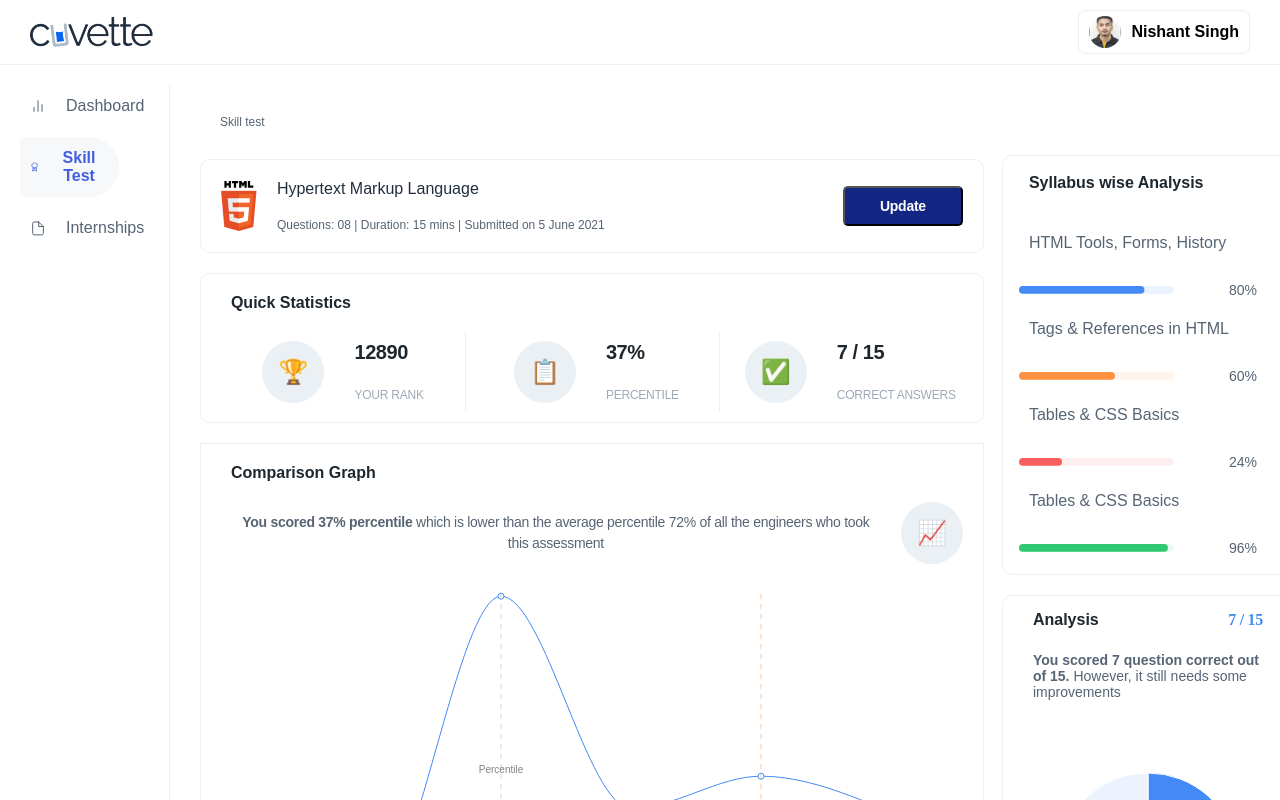
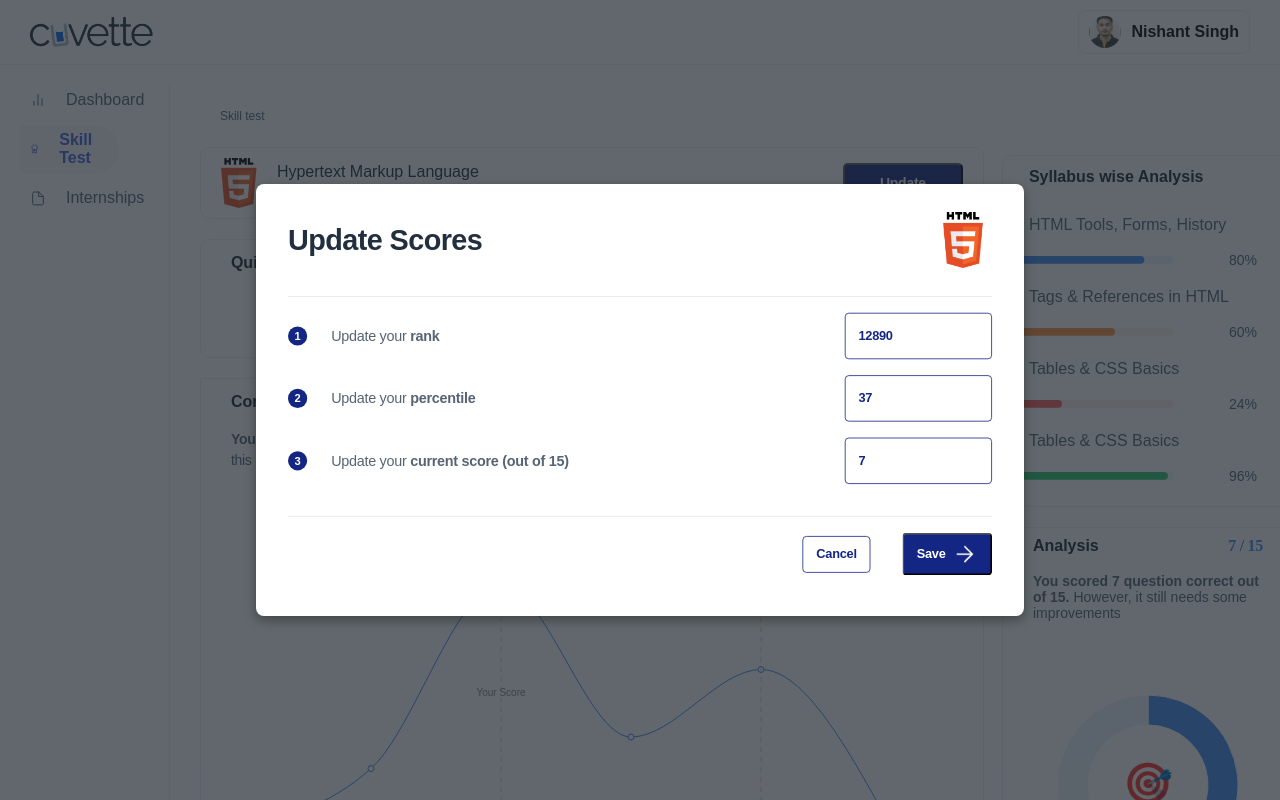
Before and after one commit to nishant7372/frontend-assessment, a React (Create React App) app: page / in a window 1280 px wide. Both pictures are taken after a click on the button "Update". Shown: the top 800 px of the page. Built offline with nearby package versions, Linux system fonts and the light colour scheme.

Commit message:
modal added

```diff
--- a/src/App.css
+++ b/src/App.css
@@ -1,5 +1,5 @@
 .App {
-  text-align: center;
+  /* text-align: center; */
   max-width: 1600px;
   margin: auto;
 }
--- a/src/Pages/Dashboard/index.js
+++ b/src/Pages/Dashboard/index.js
@@ -2,6 +2,7 @@ import { useState } from "react";
 import Aside from "../../components/Aside";
 import Main from "../../components/Main";
 import styles from "./styles.module.css";
+import Modal from "../../components/Modal";
 
 const Dashboard = () => {
   const [modalOpen, setModalOpen] = useState(false);
@@ -22,6 +23,18 @@ const Dashboard = () => {
           correctAnswers={correctAnswers}
         />
       </div>
+      {modalOpen && (
+        <Modal
+          setModalOpen={setModalOpen}
+          modalOpen={modalOpen}
+          rank={rank}
+          setRank={setRank}
+          percentile={percentile}
+          setPercentile={setPercentile}
+          correctAnswers={correctAnswers}
+          setCorrectAnswers={setCorrectAnswers}
+        />
+      )}
     </div>
   );
 };
--- a/src/components/Aside/styles.module.css
+++ b/src/components/Aside/styles.module.css
@@ -3,7 +3,7 @@
   flex-direction: column;
   color: #566474;
   border-right: 1px solid #ebf0f5;
-  height: 90rem;
+  height: 85rem;
 }
 
 .sidebar__item {
@@ -42,5 +42,5 @@
 
 p {
   font-size: 1.6rem;
-  padding: 1rem 1rem;
+  padding: 0.4rem 1rem;
 }
--- a/src/components/Main/index.js
+++ b/src/components/Main/index.js
@@ -4,34 +4,7 @@ import Syllabus from "./Syllabus";
 import { PieChart, Pie, Cell, ReferenceLine } from "recharts";
 import { LineChart, Line, XAxis, Tooltip } from "recharts";
 import images from "../../constants/images";
-
-const graphData = [
-  {
-    name: "0%",
-    value: 24,
-  },
-  {
-    name: "20%",
-    value: 13,
-  },
-  {
-    name: "40%",
-    value: 98,
-  },
-  {
-    name: "60%",
-    value: 39,
-  },
-  {
-    name: "80%",
-    value: 48,
-  },
-  {
-    name: "100%",
-    value: 38,
-  },
-];
-const COLORS = ["rgba(67, 138, 246, 1)", "rgba(67, 138, 246, 0.1)"];
+import { COLORS, graphData } from "../../constants/data";
 
 const Main = ({
   setModalOpen,
@@ -51,9 +24,7 @@ const Main = ({
       { name: "Group A", value: correctAnswers },
       { name: "Group B", value: 15 - correctAnswers },
     ];
-    // console.log('Data before update:', data);
     setData(newData);
-    // console.log('Data after update:', newData);
   }, [correctAnswers]);
 
   return (
@@ -77,7 +48,6 @@ const Main = ({
             className="html__button openModalBtn"
             onClick={() => {
               setModalOpen(true);
-              console.log(modalOpen);
             }}
           >
             Update
@@ -135,7 +105,6 @@ const Main = ({
           </div>
 
           <div className="comp__graph">
-            {/* <ResponsiveContainer width="100%" height="100%"> */}
             <LineChart
               width={700}
               height={400}
@@ -147,12 +116,8 @@ const Main = ({
                 bottom: 5,
               }}
             >
-              {/* <CartesianGrid strokeDasharray="5 5" /> */}
-
               <XAxis dataKey="name" />
-              {/* <YAxis /> */}
               <Tooltip />
-              {/* <Legend /> */}
               <Line
                 type="monotone"
                 dataKey="value"
@@ -162,7 +127,7 @@ const Main = ({
               <ReferenceLine
                 x="40%"
                 stroke="#C8D6E5"
-                label="Percentile"
+                label="Your Score"
                 strokeDasharray="5 5"
               />
               <ReferenceLine
@@ -172,7 +137,6 @@ const Main = ({
                 strokeDasharray="5 5"
               />
             </LineChart>
-            {/* </ResponsiveContainer> */}
           </div>
         </div>
       </div>
@@ -216,7 +180,9 @@ const Main = ({
             <span id="analysis__statement">
               {" "}
               {correctAnswers < 10
-                ? "However, it still needs some improvements"
+                ? correctAnswers > 5
+                  ? "However, it still needs some improvements"
+                  : "You need a lot of improvement"
                 : "Good going, Keep up the good work"}
             </span>
           </p>
@@ -224,8 +190,8 @@ const Main = ({
           <div className="analysis__pie">
             <PieChart width={250} height={250}>
               <foreignObject
-                x={(250 - 100) / 2} // Centering horizontally
-                y={(250 - 50) / 2} // Centering vertically
+                x={(250 - 50) / 2}
+                y={(250 - 50) / 2}
                 width={100}
                 height={100}
                 style={{
--- a/src/components/Main/styles.css
+++ b/src/components/Main/styles.css
@@ -3,11 +3,6 @@
   justify-content: space-between;
   grid-template-columns: 2fr 1fr;
   grid-gap: 2rem;
-  /* padding: 20px; */
-}
-
-p {
-  margin: 0;
 }
 
 .dashboard__item1 {
@@ -223,7 +218,6 @@ p {
   color: #566474;
   font-size: 1.4rem;
   line-height: 150%;
-  /* 21px */
   letter-spacing: -0.28px;
   flex: 1;
 }
@@ -236,8 +230,6 @@ p {
   margin-top: 1rem;
 }
 
-/* progress component styles */
-
 .progress__container {
   display: flex;
   flex-direction: column;
@@ -245,7 +237,6 @@ p {
   align-items: start;
   gap: 0.2rem;
   display: flex;
-  /* width: 100%; */
   border-radius: 10px;
   padding: 0.8rem 1.6rem;
   background: #fff;
@@ -268,7 +259,6 @@ p {
   background-color: #fff;
   border-radius: 10px;
   width: 100%;
-  /* margin-bottom: 1rem; */
 }
 
 .progress__heading {
@@ -287,6 +277,7 @@ p {
   background-color: #fff;
   border-radius: 1rem;
   width: 100%;
+  margin-bottom: 1rem;
 }
 
 .progress__percentage {
@@ -297,16 +288,13 @@ p {
   margin-right: 1rem;
 }
 
-/* analysis styles */
-
 .analysis__container {
   display: flex;
   flex-direction: column;
   justify-content: center;
   align-items: center;
-  gap: 0.3rem;
+  gap: 1rem;
   display: flex;
-  /* width: 100%; */
   border-radius: 1rem;
   padding: 0.5rem 2rem;
   background: #fff;
--- /dev/null
+++ b/src/components/Modal/index.js
@@ -0,0 +1,147 @@
+import { useEffect, useState } from "react";
+import "./styles.css";
+import images from "../../constants/images";
+
+function Modal({
+  setModalOpen,
+  modalOpen,
+  rank,
+  setRank,
+  percentile,
+  setPercentile,
+  correctAnswers,
+  setCorrectAnswers,
+}) {
+  useEffect(() => {
+    if (modalOpen) {
+      document.body.style.overflow = "hidden";
+    } else {
+      document.body.style.overflow = "visible";
+    }
+
+    return () => {
+      document.body.style.overflow = "visible";
+    };
+  }, [modalOpen]);
+
+  const [localValues, setLocalValues] = useState({
+    rank,
+    percentile,
+    correctAnswers,
+  });
+
+  const handleSave = () => {
+    setCorrectAnswers(localValues.correctAnswers);
+    setRank(localValues.rank);
+    setPercentile(localValues.percentile);
+    setModalOpen(false);
+  };
+
+  const handleCancel = () => {
+    setModalOpen(false);
+  };
+
+  return (
+    <div className="modalBackground">
+      <div className="modalContainer">
+        <div className="modal__container">
+          <div className="modal__top">
+            <h1 className="modal__heading">Update Scores</h1>
+            <img src={images.html} alt="" style={{ transform: `scale(0.7)` }} />
+          </div>
+
+          <div className="modalField__conatiner">
+            <div className="modal__field">
+              <div className="modal__innerDiv">
+                <div className="modal__number">1</div>
+                <p className="modal__field__title">
+                  Update your <span style={{ fontWeight: "700" }}>rank</span>
+                </p>
+              </div>
+              <input
+                className="modal__input"
+                type="number"
+                value={localValues.rank}
+                min={1}
+                max={10000}
+                onChange={(e) =>
+                  setLocalValues((prev) => ({
+                    ...prev,
+                    rank: parseInt(e.target.value),
+                  }))
+                }
+              />
+            </div>
+
+            <div className="modal__field">
+              <div className="modal__innerDiv">
+                <div className="modal__number">2</div>
+                <p className="modal__field__title">
+                  Update your{" "}
+                  <span style={{ fontWeight: "700" }}>percentile</span>
+                </p>
+              </div>
+              <input
+                className="modal__input"
+                type="number"
+                value={localValues.percentile}
+                min={0}
+                max={100}
+                onChange={(e) =>
+                  setLocalValues((prev) => ({
+                    ...prev,
+                    percentile: Math.min(parseInt(e.target.value), 100),
+                  }))
+                }
+              />
+            </div>
+
+            <div className="modal__field">
+              <div className="modal__innerDiv">
+                <div className="modal__number">3</div>
+                <p className="modal__field__title">
+                  Update your{" "}
+                  <span style={{ fontWeight: "700" }}>
+                    current score (out of 15)
+                  </span>
+                </p>
+              </div>
+              <input
+                className="modal__input"
+                type="number"
+                value={localValues.correctAnswers}
+                min={0}
+                max={15}
+                onChange={(e) =>
+                  setLocalValues((prev) => ({
+                    ...prev,
+                    correctAnswers: Math.min(parseInt(e.target.value), 15),
+                  }))
+                }
+              />
+            </div>
+          </div>
+          <div className="modal__footer">
+            <button className="modal__btn__secondary" onClick={handleCancel}>
+              Cancel
+            </button>
+            <button className="modal__btn__primary" onClick={handleSave}>
+              Save{" "}
+              <span
+                style={{
+                  display: "flex",
+                  justifyContent: "center",
+                  alignItems: "center",
+                }}
+              >
+                <img src={images.arrow} alt="" />
+              </span>
+            </button>
+          </div>
+        </div>
+      </div>
+    </div>
+  );
+}
+
+export default Modal;
--- /dev/null
+++ b/src/components/Modal/styles.css
@@ -0,0 +1,175 @@
+.modalBackground {
+  height: 100vh;
+  background: rgba(30, 39, 46, 0.7);
+  position: fixed;
+  top: 0;
+  left: 0;
+  right: 0;
+  bottom: 0;
+  z-index: 2000;
+  display: flex;
+  justify-content: center;
+  align-items: center;
+  overflow: hidden;
+}
+
+.modalContainer {
+  width: 88rem;
+  height: 50rem;
+  border-radius: 10px;
+  background-color: white;
+  box-shadow: rgba(0, 0, 0, 0.35) 0px 5px 15px;
+  display: flex;
+  flex-direction: column;
+  padding: 2rem 4rem;
+  transform: scale(0.8);
+}
+
+.modalContainer .title {
+  display: inline-block;
+  text-align: center;
+  margin-top: 10px;
+}
+
+.titleCloseBtn {
+  display: flex;
+  justify-content: flex-end;
+}
+
+.titleCloseBtn button {
+  background-color: transparent;
+  border: none;
+  font-size: 25px;
+  cursor: pointer;
+}
+
+.modal__top {
+  display: flex;
+  justify-content: space-between;
+  align-items: center;
+  margin-bottom: 20px;
+}
+
+.modal__heading {
+  color: #222f3e;
+  font-size: 3.6rem;
+  font-style: normal;
+  font-weight: 700;
+  line-height: normal;
+  letter-spacing: -0.72px;
+}
+
+.modal__field {
+  display: flex;
+  justify-content: space-between;
+  align-items: center;
+  margin-bottom: 2rem;
+}
+
+.modal__innerDiv {
+  display: flex;
+  align-items: center;
+  width: 100%;
+  gap: 2rem;
+}
+
+.modal__number {
+  width: 2.4rem;
+  height: 2.4rem;
+  flex-shrink: 0;
+  background-color: #142683;
+  border-radius: 50%;
+  color: #fff;
+  display: flex;
+  justify-content: center;
+  align-items: center;
+  color: #fff;
+  font-size: 1.4rem;
+  font-style: normal;
+  font-weight: 700;
+  line-height: 28px;
+  letter-spacing: -0.3px;
+}
+
+.modal__field__title {
+  color: #566474;
+  font-size: 1.8rem;
+  font-style: normal;
+  font-weight: 400;
+  line-height: 28px;
+  letter-spacing: -0.36px;
+}
+
+.modal__input {
+  display: flex;
+  width: 15rem;
+  height: 4rem;
+  padding: 0.8rem 1.6rem;
+  justify-content: center;
+  align-items: center;
+  gap: 0.8rem;
+  flex-shrink: 0;
+  border-radius: 5px;
+  border: 1px solid #142683;
+  color: #142683;
+  font-size: 16px;
+  font-style: normal;
+  font-weight: 700;
+  line-height: 28px;
+  letter-spacing: -0.32px;
+}
+
+.modal__input:focus {
+  outline: none;
+  border: 1px solid #142683;
+}
+
+.modalField__conatiner {
+  border-bottom: 1px solid #e4e9f0;
+  padding-bottom: 20px;
+  border-top: 1px solid #e4e9f0;
+  padding-top: 2rem;
+}
+
+.modal__footer {
+  display: flex;
+  justify-content: flex-end;
+  align-items: center;
+  margin-top: 2rem;
+}
+
+.modal__btn__primary {
+  display: inline-flex;
+  padding: 0.8rem 1.6rem;
+  justify-content: center;
+  align-items: center;
+  gap: 8px;
+  border-radius: 5px;
+  background: #142683;
+  color: #fff;
+  font-size: 1.6rem;
+  font-style: normal;
+  font-weight: 700;
+  line-height: 28px;
+  letter-spacing: -0.32px;
+  cursor: pointer;
+  margin-left: 40px;
+}
+
+.modal__btn__secondary {
+  display: inline-flex;
+  padding: 0.8rem 1.6rem;
+  justify-content: center;
+  align-items: center;
+  gap: 8px;
+  border-radius: 5px;
+  border: 1px solid #142683;
+  color: #142683;
+  background: transparent;
+  font-size: 1.6rem;
+  font-style: normal;
+  font-weight: 700;
+  line-height: 28px;
+  letter-spacing: -0.32px;
+  cursor: pointer;
+}
--- /dev/null
+++ b/src/constants/data.js
@@ -0,0 +1,28 @@
+export const graphData = [
+  {
+    name: "0%",
+    value: 10,
+  },
+  {
+    name: "20%",
+    value: 23,
+  },
+  {
+    name: "40%",
+    value: 64,
+  },
+  {
+    name: "60%",
+    value: 30,
+  },
+  {
+    name: "80%",
+    value: 45,
+  },
+  {
+    name: "100%",
+    value: 10,
+  },
+];
+
+export const COLORS = ["rgba(67, 138, 246, 1)", "rgba(67, 138, 246, 0.1)"];
--- a/src/constants/images.js
+++ b/src/constants/images.js
@@ -4,6 +4,7 @@ const images = {
   avatar: `${PUBLIC_URL}/img/avatar.png`,
   logo: `${PUBLIC_URL}/img/logo.png`,
   html: `${PUBLIC_URL}/img/html.png`,
+  arrow: `${PUBLIC_URL}/img/arrow.png`,
 };
 
 export default images;
```
Also changed, not shown: public/img/arrow.png (added).
